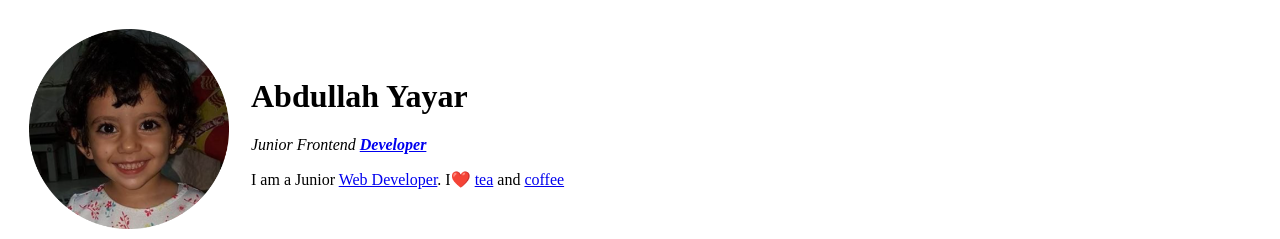
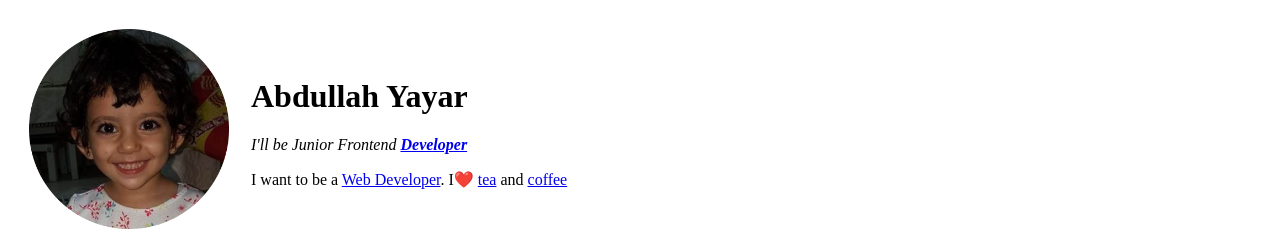
Before and after one commit to ayayar/cv, a plain HTML site: page index.html in a window 1280 px wide. Shown: the top 239 px of the page. Drawn offline with Linux system fonts and the light colour scheme.

Commit message:
Update index.html

```diff
--- a/index.html
+++ b/index.html
@@ -11,8 +11,8 @@
         <tr>
             <td><img src="./image/fatos.png" alt="Abdullah profile picture" weight="150px" height="200px"></td>
             <td><h1>Abdullah Yayar</h1>
-                <p><em>Junior Frontend <strong><a href="#">Developer</a></strong></em></p>
-                <p>I am a Junior <a href="#">Web Developer</a>. I❤️ <a href="https://mevlanacay.de/en/"target="_blank">tea</a> and <a href="https://www.kahvedunyasi.com/"target="_blank">coffee</a></p></td>
+                <p><em>I'll be Junior Frontend <strong><a href="#">Developer</a></strong></em></p>
+                <p>I want to be a <a href="#">Web Developer</a>. I❤️ <a href="https://mevlanacay.de/en/"target="_blank">tea</a> and <a href="https://www.kahvedunyasi.com/"target="_blank">coffee</a></p></td>
         </tr>
     </table>
     <hr>
```
